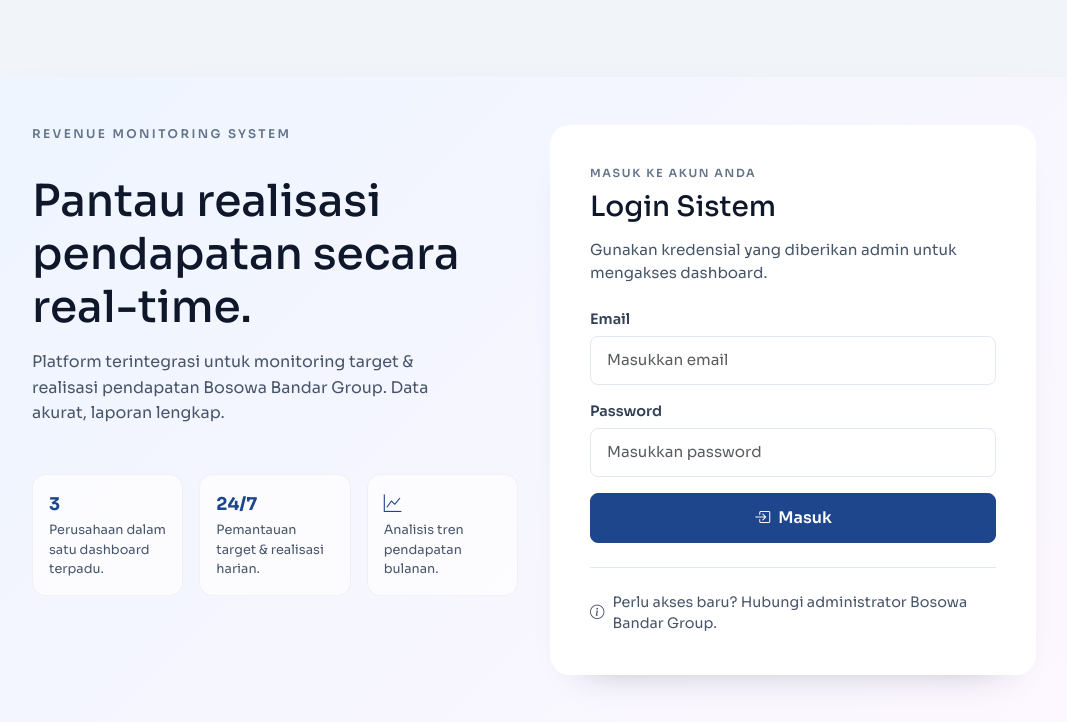
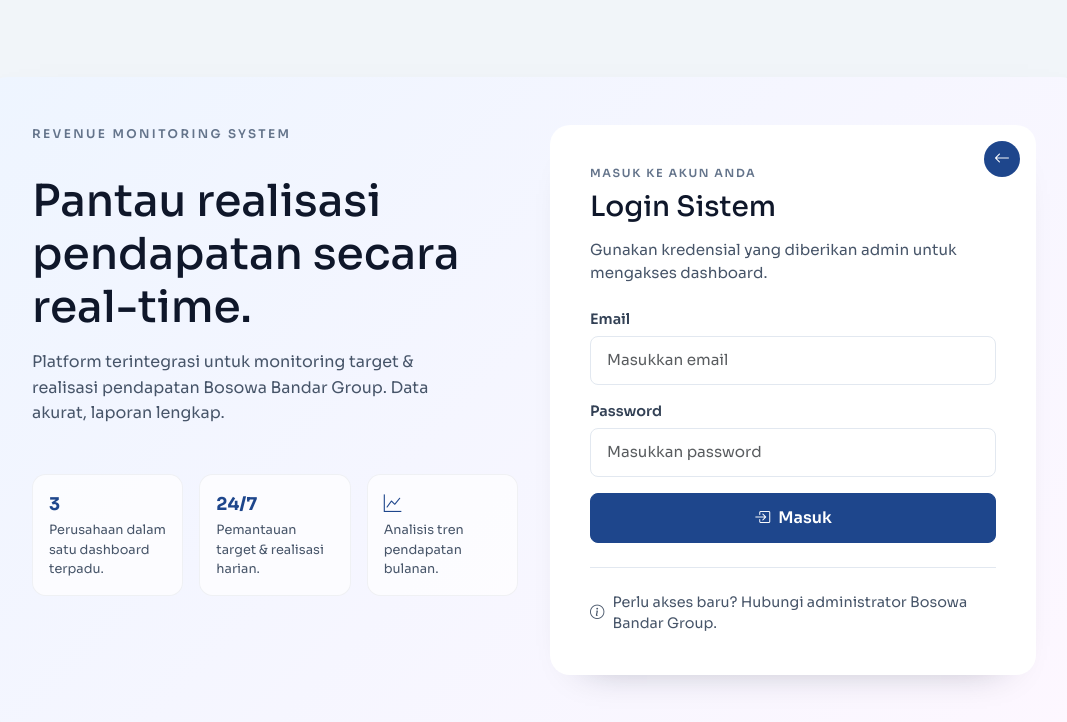
Before and after one commit to muhtegaralfikri/revenue-bosowa-ci, a CodeIgniter 4 app: the page made by app/Views/auth/login.php in a window 1280 px wide. Shown: the top 722 px of the page, without its empty margins (106-1173 px from the left). Run offline with PHP 8.4 and a stand-in for CodeIgniter, Linux system fonts and the light colour scheme; the template is opened without the code that fills it, so the values that code supplies are empty; some libraries are stand-ins or nearby versions.

```diff
--- a/app/Views/auth/login.php
+++ b/app/Views/auth/login.php
@@ -111,6 +111,30 @@
             border-radius: 1.25rem;
             box-shadow: 0 20px 40px -35px rgba(15, 23, 42, 0.45);
             padding: 2.5rem;
+            position: relative;
+        }
+
+        .back-to-home {
+            position: absolute;
+            top: 1rem;
+            right: 1rem;
+            width: 36px;
+            height: 36px;
+            display: flex;
+            align-items: center;
+            justify-content: center;
+            background: var(--primary-color);
+            color: #fff;
+            border-radius: 50%;
+            text-decoration: none;
+            font-size: 1rem;
+            transition: all 0.2s;
+        }
+
+        .back-to-home:hover {
+            background: #163666;
+            color: #fff;
+            transform: scale(1.05);
         }
 
         .auth-card .card-eyebrow {
@@ -315,6 +339,9 @@
         </div>
 
         <div class="auth-card">
+            <a href="/dashboard" class="back-to-home" title="Kembali ke Beranda">
+                <i class="bi bi-arrow-left"></i>
+            </a>
             <p class="card-eyebrow">Masuk ke akun Anda</p>
             <h2>Login Sistem</h2>
             <p class="card-subtitle">Gunakan kredensial yang diberikan admin untuk mengakses dashboard.</p>
```
